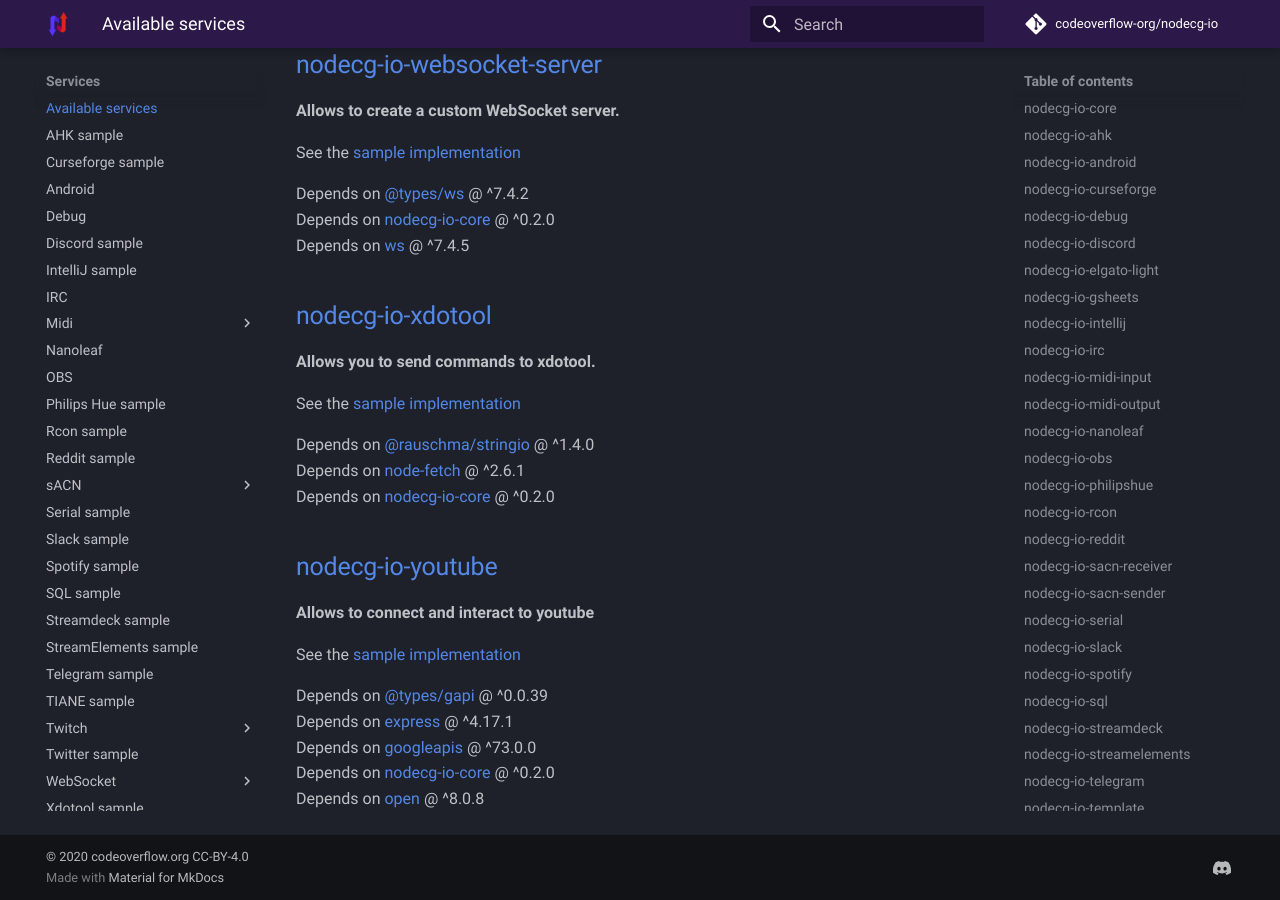
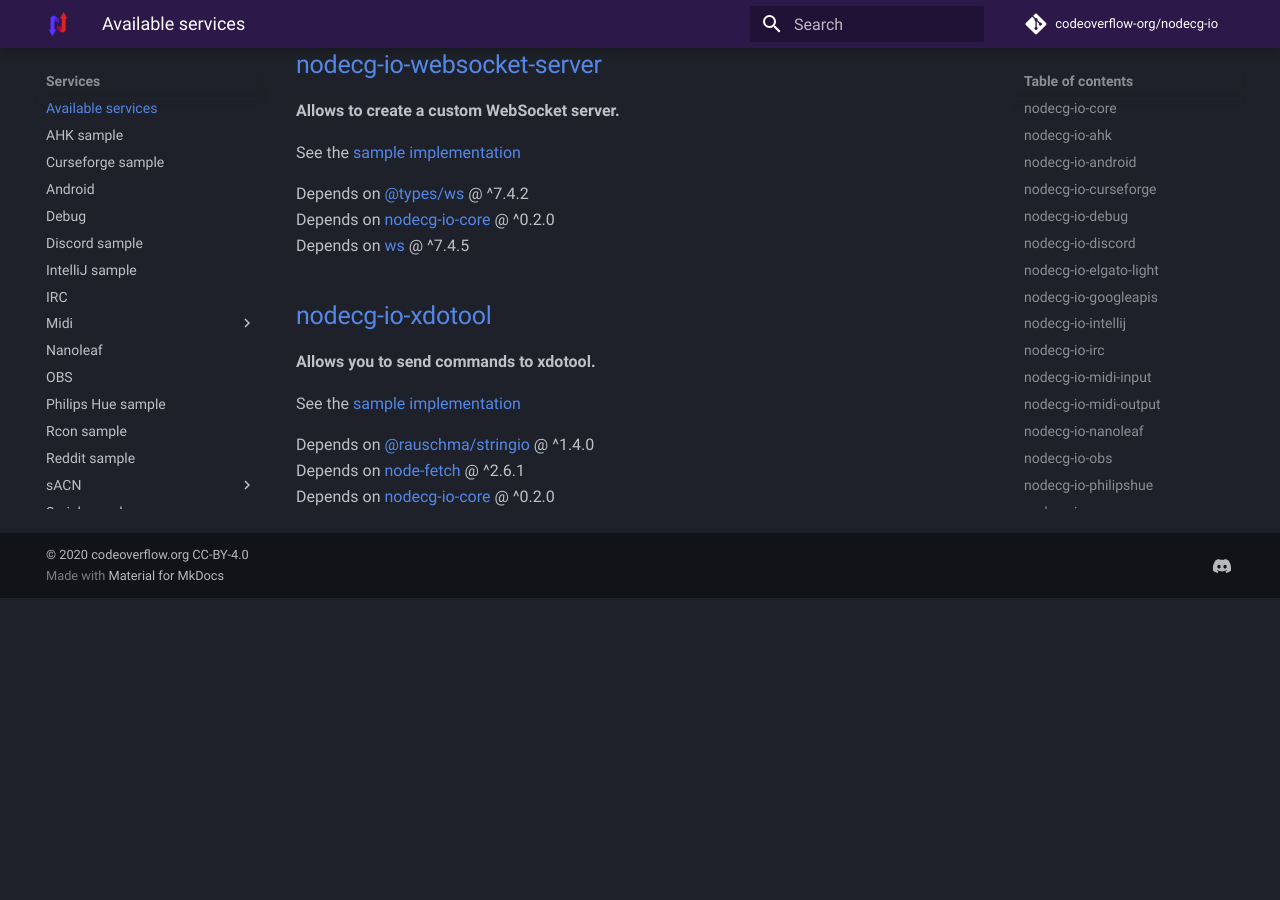
Before and after one commit to codeoverflow-org/nodecg-io-docs, an MkDocs documentation site: the page built from docs/services.md, in a window 1280 px wide and 900 px high, scrolled down 8467 px. Built offline with MkDocs 1.6.1 and Material for MkDocs 9.7.7, drawn with Linux system fonts in a browser that asks for light colours; comment, search, counter and statistics services are not loaded; the version menu is left out; after the commit the page ends 9065 px from its top, so only the background shows below that; some of the changed text lies outside the part shown.

Commit message:
Update generated documentation (codeoverflow-org/nodecg-io@8233238a94686c381f7604a105427811da0758bf)

```diff
--- a/docs/dependencies.md
+++ b/docs/dependencies.md
@@ -29,7 +29,7 @@
 [<u>discord.js] as discord_js <<lib>> [[https://www.npmjs.com/package/discord.js]]
 [<u>nodecg-io-elgato-light] as nodecg_io_elgato_light <<service>> [[https://github.com/codeoverflow-org/nodecg-io/tree/master/nodecg-io-elgato-light]]
 [<u>@types/node-fetch] as types_node_fetch <<lib>> [[https://www.npmjs.com/package/@types/node-fetch]]
-[<u>nodecg-io-gsheets] as nodecg_io_gsheets <<service>> [[https://github.com/codeoverflow-org/nodecg-io/tree/master/nodecg-io-gsheets]]
+[<u>nodecg-io-googleapis] as nodecg_io_googleapis <<service>> [[https://github.com/codeoverflow-org/nodecg-io/tree/master/nodecg-io-googleapis]]
 [<u>@types/gapi] as types_gapi <<lib>> [[https://www.npmjs.com/package/@types/gapi]]
 [<u>express] as express <<lib>> [[https://www.npmjs.com/package/express]]
 [<u>googleapis] as googleapis <<lib>> [[https://www.npmjs.com/package/googleapis]]
@@ -91,7 +91,6 @@
 [<u>@types/ws] as types_ws <<lib>> [[https://www.npmjs.com/package/@types/ws]]
 [<u>nodecg-io-websocket-server] as nodecg_io_websocket_server <<service>> [[https://github.com/codeoverflow-org/nodecg-io/tree/master/nodecg-io-websocket-server]]
 [<u>nodecg-io-xdotool] as nodecg_io_xdotool <<service>> [[https://github.com/codeoverflow-org/nodecg-io/tree/master/nodecg-io-xdotool]]
-[<u>nodecg-io-youtube] as nodecg_io_youtube <<service>> [[https://github.com/codeoverflow-org/nodecg-io/tree/master/nodecg-io-youtube]]
 nodecg_io_core ...> ajv
 nodecg_io_core ...> crypto_js
 nodecg_io_core ...> tslib
@@ -109,11 +108,11 @@
 nodecg_io_elgato_light ...> types_node_fetch
 nodecg_io_elgato_light ...> node_fetch
 nodecg_io_elgato_light --> nodecg_io_core
-nodecg_io_gsheets ...> types_gapi
-nodecg_io_gsheets ...> express
-nodecg_io_gsheets ...> googleapis
-nodecg_io_gsheets --> nodecg_io_core
-nodecg_io_gsheets ...> open
+nodecg_io_googleapis ...> types_gapi
+nodecg_io_googleapis ...> express
+nodecg_io_googleapis ...> googleapis
+nodecg_io_googleapis --> nodecg_io_core
+nodecg_io_googleapis ...> open
 nodecg_io_intellij ...> node_fetch
 nodecg_io_intellij --> nodecg_io_core
 nodecg_io_irc ...> types_irc
@@ -188,9 +187,4 @@
 nodecg_io_xdotool ...> rauschma_stringio
 nodecg_io_xdotool ...> node_fetch
 nodecg_io_xdotool --> nodecg_io_core
-nodecg_io_youtube ...> types_gapi
-nodecg_io_youtube ...> express
-nodecg_io_youtube ...> googleapis
-nodecg_io_youtube --> nodecg_io_core
-nodecg_io_youtube ...> open
 ::end-uml::
--- a/docs/services.md
+++ b/docs/services.md
@@ -65,9 +65,9 @@
 Depends on [node-fetch](https://www.npmjs.com/package/node-fetch) @ ^2.6.1 <br>
 Depends on [nodecg-io-core](https://github.com/codeoverflow-org/nodecg-io/tree/master/nodecg-io-core) @ ^0.2.0 <br>
 
-## [nodecg-io-gsheets](https://github.com/codeoverflow-org/nodecg-io/tree/master/nodecg-io-gsheets)
+## [nodecg-io-googleapis](https://github.com/codeoverflow-org/nodecg-io/tree/master/nodecg-io-googleapis)
 
-**Allow to control Google Sheets.**
+**Allows to connect to and interact with many google-apis**
 
 There's no sample implementation for this service yet.
 
@@ -346,15 +346,3 @@
 Depends on [@rauschma/stringio](https://www.npmjs.com/package/@rauschma/stringio) @ ^1.4.0 <br>
 Depends on [node-fetch](https://www.npmjs.com/package/node-fetch) @ ^2.6.1 <br>
 Depends on [nodecg-io-core](https://github.com/codeoverflow-org/nodecg-io/tree/master/nodecg-io-core) @ ^0.2.0 <br>
-
-## [nodecg-io-youtube](https://github.com/codeoverflow-org/nodecg-io/tree/master/nodecg-io-youtube)
-
-**Allows to connect and interact to youtube**
-
-See the [sample implementation](samples/youtube.md)
-
-Depends on [@types/gapi](https://www.npmjs.com/package/@types/gapi) @ ^0.0.39 <br>
-Depends on [express](https://www.npmjs.com/package/express) @ ^4.17.1 <br>
-Depends on [googleapis](https://www.npmjs.com/package/googleapis) @ ^73.0.0 <br>
-Depends on [nodecg-io-core](https://github.com/codeoverflow-org/nodecg-io/tree/master/nodecg-io-core) @ ^0.2.0 <br>
-Depends on [open](https://www.npmjs.com/package/open) @ ^8.0.8 <br>
```
Also changed, not shown: docs/index.md (+1 -1 lines).
